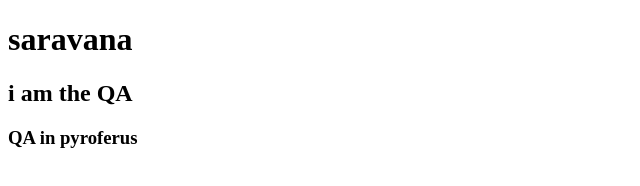
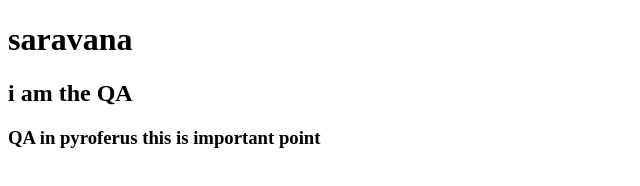
Before and after one commit to SaravananSiva004/binproces, a plain HTML site: page index.html in a window 1280 px wide. Shown: the whole page, without its empty margins (0-640 px from the left). Drawn offline with Linux system fonts and the light colour scheme.

Commit message:
impotant point

```diff
--- a/index.html
+++ b/index.html
@@ -8,5 +8,5 @@
 <body>
     <h1>saravana</h1>
     <h2>i am the QA</h2>
-    <h3>QA in pyroferus</h3>
+    <h3>QA in pyroferus this is important point</h3>
 </body>
```
